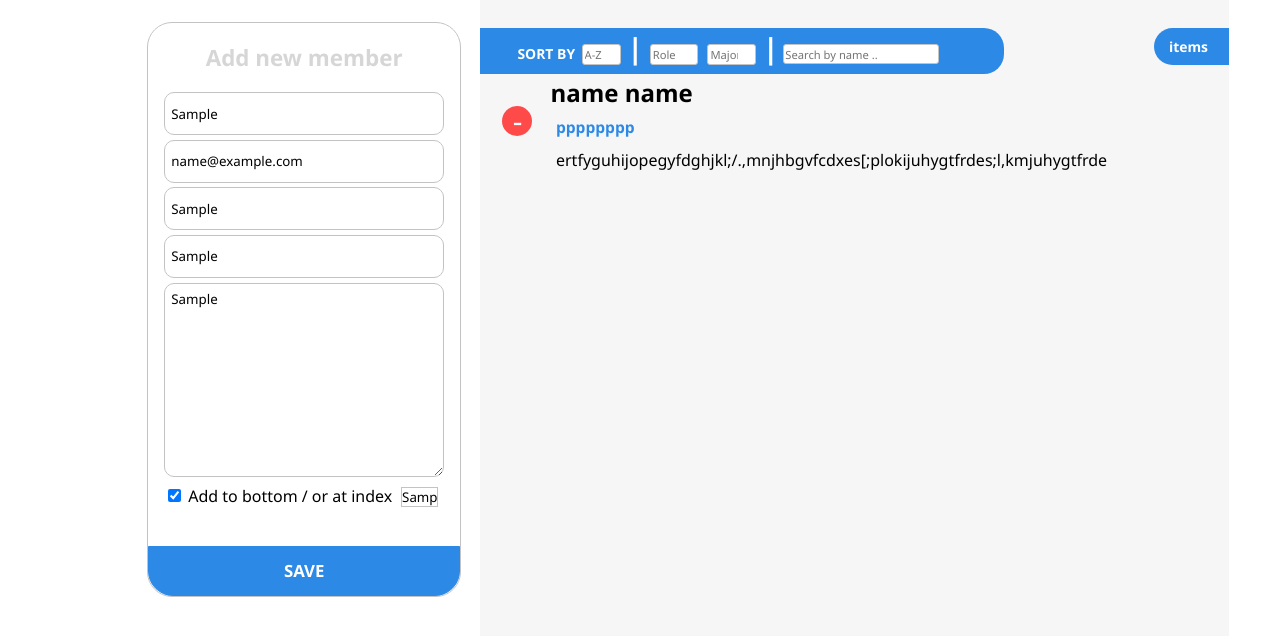
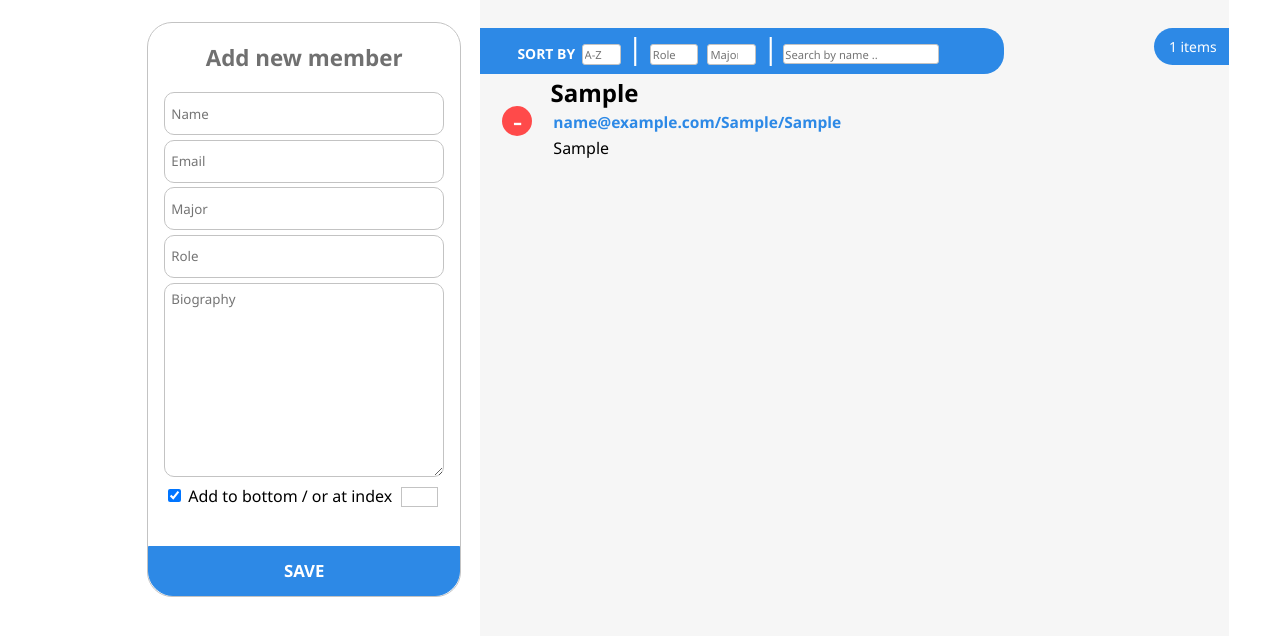
Before and after one commit to shaimawaz/PSEU-Members-, a plain HTML site: page index.html in a window 1280 px wide. Both pictures are taken after typing "Sample", "name@example.com", "Sample", "Sample", "Sample", "Sample" into the empty fields and a click on the button "SAVE". Shown: the part 56-692 px from the top of the page. Drawn offline with Linux system fonts and the light colour scheme.

Commit message:
delete button made

```diff
--- a/functions.js
+++ b/functions.js
@@ -1,3 +1,26 @@
+
+  function allmembers(){
+    var users = [];
+    users = JSON.parse(localStorage.getItem("users") || "[]");
+
+    var i;
+    var text="";
+
+    for (i = 0; i < users.length; i++) {
+    text += "<div class='person'>"+
+                "<div class='minusIcon' onclick='deletemember("+users[i].id+")'>-</div>"+
+                "<div class='personInfo'>"+
+                    "<h2>"+users[i].name+"</h2>"+
+                    "<p class='mail_major_role'>"+users[i].email+"/"+users[i].major+"/"+users[i].role+"</p>"+
+                    "<p class='biography'>"+users[i].biography.substring(0,102)+"</p>"+
+                "</div>"+
+            "</div>";
+    }
+
+    console.log(text);
+    document.getElementById("result").innerHTML = text;
+    document.getElementById("numofallmembers").innerHTML = users.length+" items";
+  }
 function store(){
 
    let name = document.getElementById("name").value;
@@ -42,6 +65,28 @@ function store(){
 
     localStorage.setItem("users", JSON.stringify(users));
 
+    document.getElementById("name").value="";
+    document.getElementById("email").value="";
+    document.getElementById("role").value="";
+    document.getElementById("major").value="";
+    document.getElementById("biography").value="";
+    document.getElementById("index").value="";
+
+    allmembers();
     console.log(JSON.stringify(users));
     console.log(index);
   }
+
+function deletemember(id){
+    var users = [];
+    users = JSON.parse(localStorage.getItem("users") || "[]");
+    for (var i = 0; i < users.length; i++) {
+        var objToDElete = users[i];
+
+        if (id==objToDElete.id) {
+            users.splice(i, 1);
+        }
+    }
+    localStorage.setItem("users", JSON.stringify(users));
+    allmembers();
+}
--- a/index.html
+++ b/index.html
@@ -7,7 +7,7 @@
 	<link rel="stylesheet" type="text/css" href="index.css">
 </head>
 
-<body>
+<body onload="allmembers()">
     <div id="container">
         <div class="header">
             <h2>PSEU Team Members</h2>
@@ -51,15 +51,15 @@
                 </form>
             </div>
         </div>
-
+<!-- ************************************************************************************************* -->
         <div class ="right">
 
             <div class="top_right">
-                <span> items</span>
+               <b></b> <span id="numofallmembers"> items</span></b>
             </div>
 
             <div class="top_left">
-                <span>SORT BY</span>
+                <span id="sortby">SORT BY</span>
 
                 <input list="Sort" name="Sort" placeholder="A-Z" id="sort">
                     <datalist id="Sort">
@@ -87,17 +87,8 @@
                 <input type="text" placeholder="Search by name .." class="live_search">
             </div>
 
-            <div id="result">
-                <div class="person">
-                    <div class="minusIcon">-</div>
-                    <div class="personInfo">
-                        <h2>name name</h2>
-                        <p id="mail_major_role">pppppppp</p>
-                        <p id="biography">ertfyguhijopegyfdghjkl;/.,mnjhbgvfcdxes[;plokijuhygtfrdes;l,kmjuhygtfrde</p>
+            <div id="result" onload="allmembers()">
 
-                    </div>
-
-                </div>
             </div>
 
         </div>
--- a/index.scss
+++ b/index.scss
@@ -108,7 +108,7 @@ body,html{
         font-size: 140%;
         margin-top: 1.7%;
         font-family: $font;
-        color:#cccc;
+        color:#707070;
 
     }
 
@@ -143,7 +143,7 @@ body,html{
 
     .top_left{
         width: 70%;
-        height: 5.2%;
+        height: 4%;
         float: left;
         background-color: $blue;
         margin-top: 11.2%;
@@ -164,7 +164,7 @@ body,html{
         margin-right: 0.5%;
         border: $border;
         padding: 0.4%;
-        height: 61%;
+        height: 59%;
         margin-top:1%;
         top:50%;
         font-size: 70%;
@@ -175,10 +175,13 @@ body,html{
     }
     span{
         font-size: 87%;
-        font-family: $font;
         color: white;
+
+    }
+    #sortby{
         font-weight: 700;
         word-spacing: 0.009%;
+        font-family: $font;
     }
     #sort{
         width: 8%;
@@ -213,6 +216,7 @@ body,html{
         justify-content: center;
         text-align: center;
         padding-top: -1px;
+        cursor: pointer;
 
     }
 
@@ -247,10 +251,15 @@ body,html{
             font-family: $font;
             font-size: 150%;
         }
-        #mail_major_role{
+        .mail_major_role{
             color: $blue;
             font-size: 97%;
             font-weight: 700;
+            margin-top: 1px;
+            margin-bottom: 1px;
+        }
+        #numofallmemebers{
+            font-family: $font;
         }
 
     }
```
Also changed, not shown: index.css, 1 other file.
